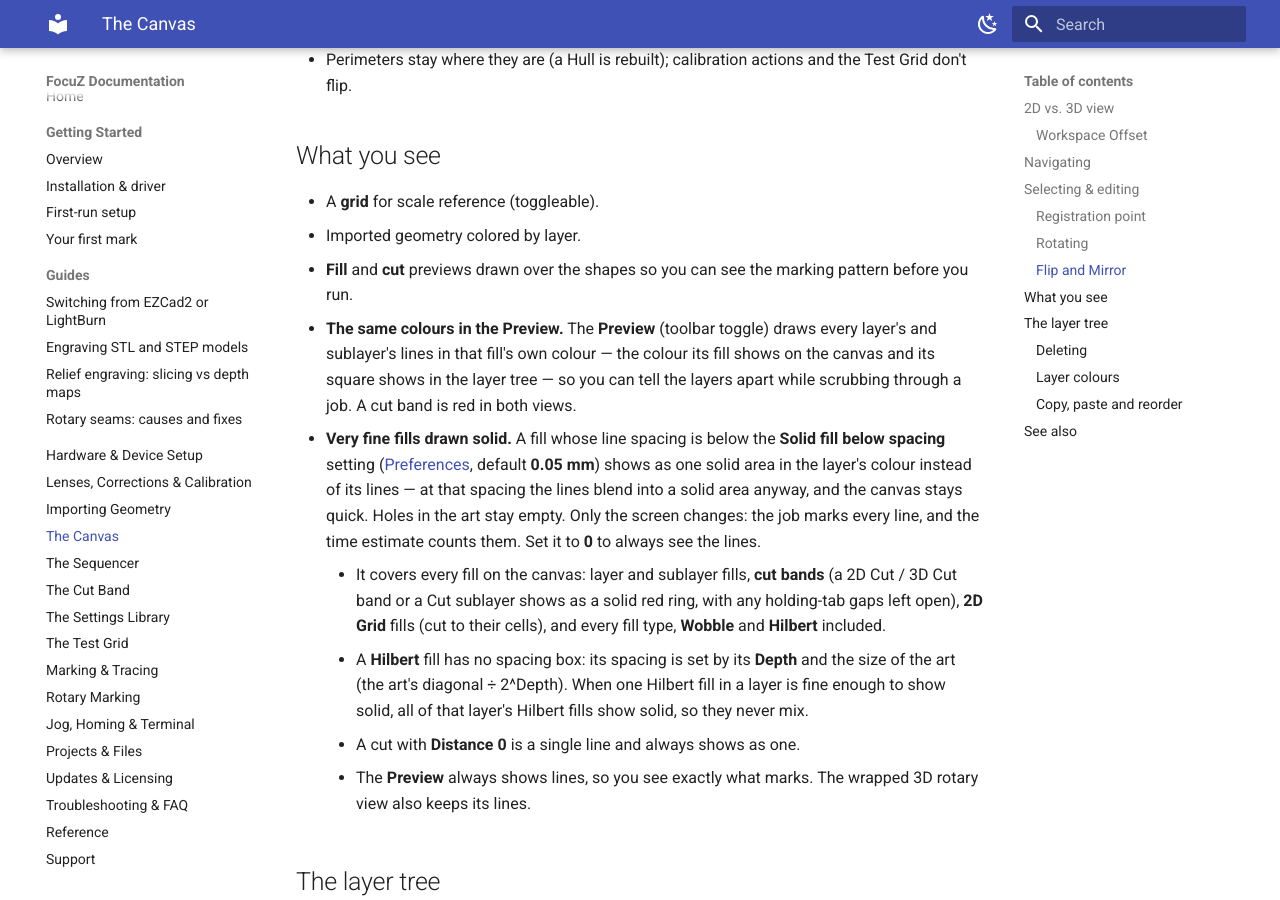
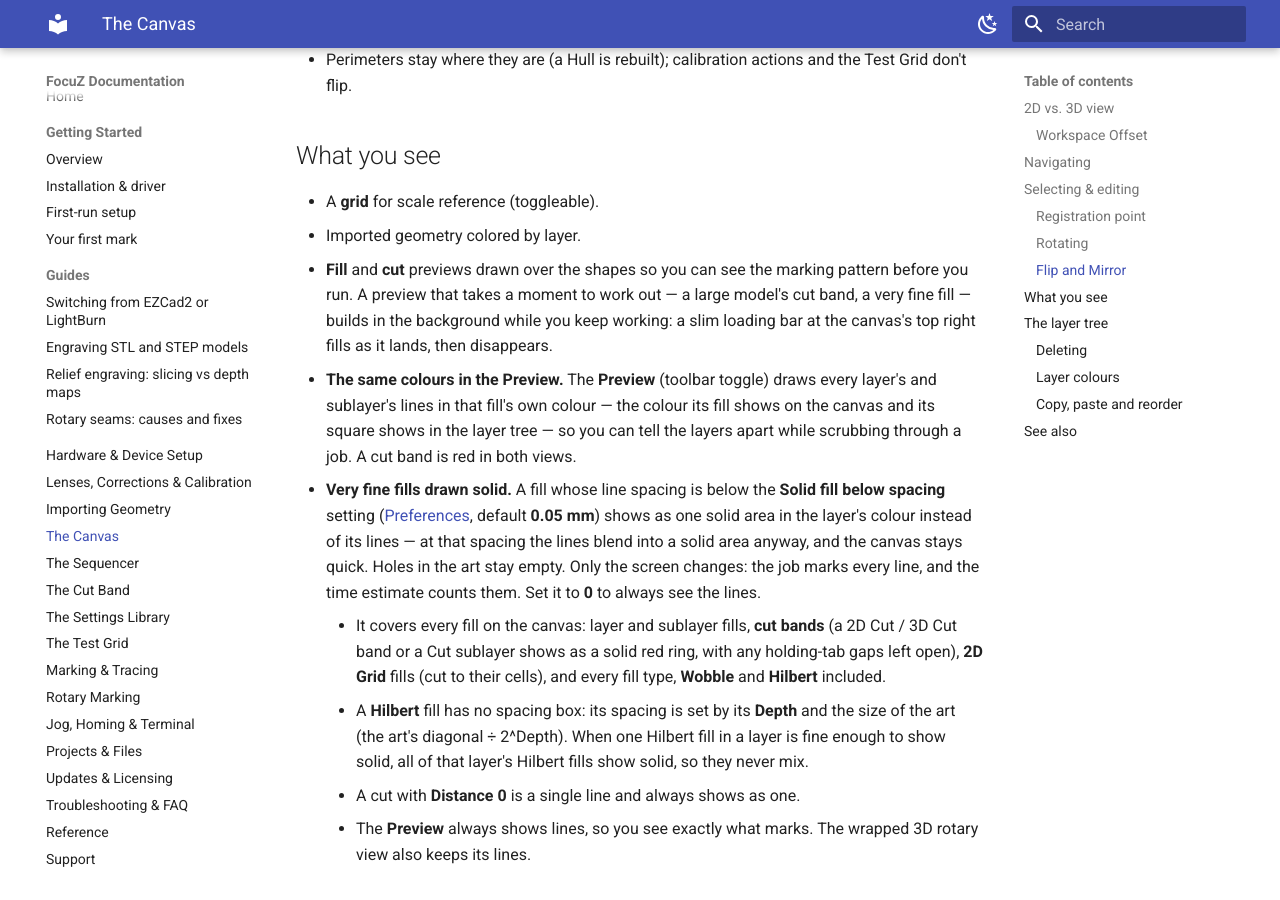
Before and after one commit to Lokahi-Shop/focuz-docs, an MkDocs documentation site: the page built from docs/canvas.md, in a window 1280 px wide and 900 px high, scrolled down 4596 px. Built offline with MkDocs 1.6.1 and Material for MkDocs 9.7.7, drawn with Linux system fonts in a browser that asks for light colours.

Commit message:
Canvas: fill previews build in the background, with a loading bar (#66)
Co-authored-by: Lokahi-Shop <djbfunk@gmail.com>
Co-authored-by: Claude Fable 5.1 <noreply@anthropic.com>

```diff
--- a/docs/canvas.md
+++ b/docs/canvas.md
@@ -148,7 +148,9 @@ Right-click a row in the layer tree — an action, a group, a layer, a file or a
 
 - A **grid** for scale reference (toggleable).
 - Imported geometry colored by layer.
-- **Fill** and **cut** previews drawn over the shapes so you can see the marking pattern before you run.
+- **Fill** and **cut** previews drawn over the shapes so you can see the marking pattern before you run. A preview that
+  takes a moment to work out — a large model's cut band, a very fine fill — builds in the background while you keep
+  working: a slim loading bar at the canvas's top right fills as it lands, then disappears.
 - **The same colours in the Preview.** The **Preview** (toolbar toggle) draws every layer's and sublayer's lines in
   that fill's own colour — the colour its fill shows on the canvas and its square shows in the layer tree — so you can
   tell the layers apart while scrubbing through a job. A cut band is red in both views.
```
